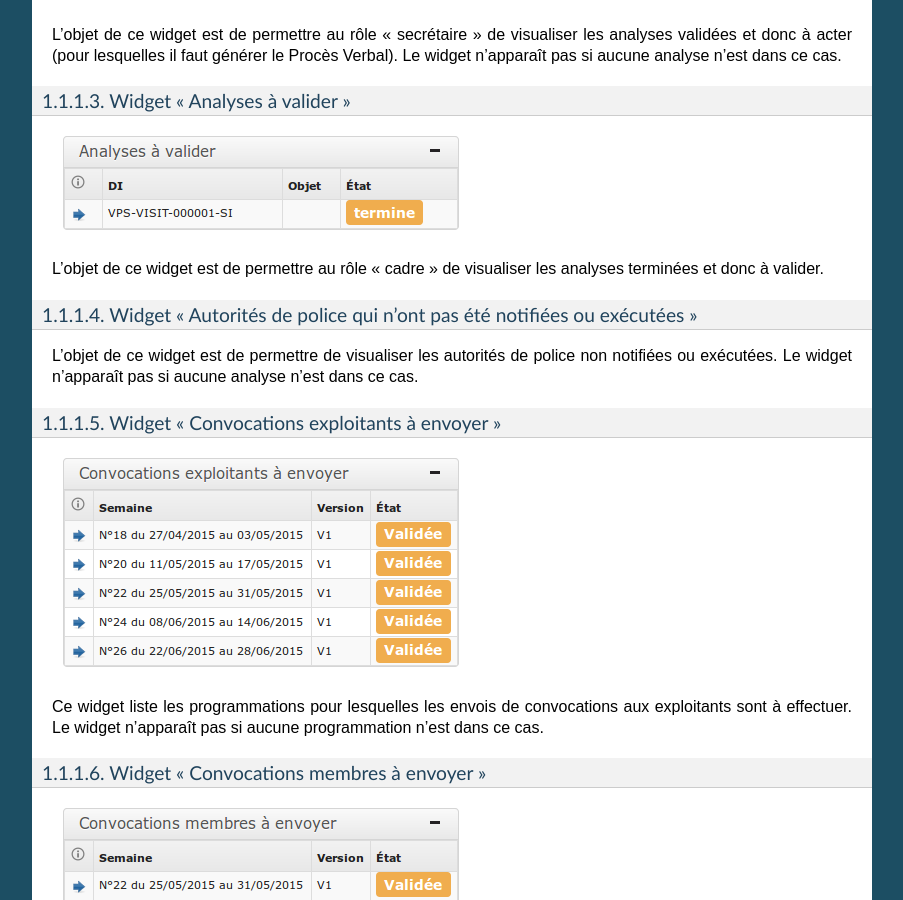
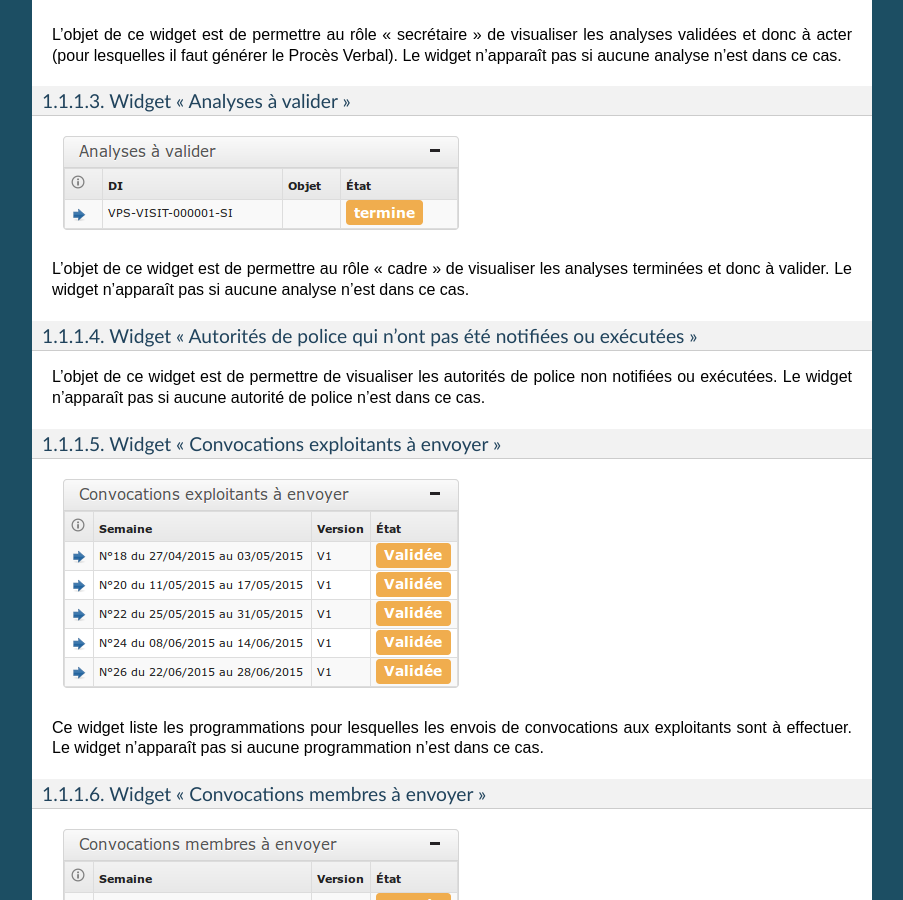
Before and after one commit to jcerini/openaria-documentation, a Sphinx documentation site: the page built from source/manuel_utilisateur/ergonomie/index.rst, in a window 1280 px wide and 900 px high, scrolled down 1864 px. Shown: the whole window, without its empty margins (198-1101 px from the left). Built offline with Sphinx 7.4.7, drawn with Linux system fonts in a browser that asks for light colours.

Commit message:
Update index.rst

```diff
--- a/source/manuel_utilisateur/ergonomie/index.rst
+++ b/source/manuel_utilisateur/ergonomie/index.rst
@@ -37,13 +37,13 @@ Widget "Analyses à valider"
 
 .. image:: widget_analyse_a_valider.png
 
-L'objet de ce widget est de permettre au rôle "cadre" de visualiser les  analyses terminées et donc à valider.
+L'objet de ce widget est de permettre au rôle "cadre" de visualiser les  analyses terminées et donc à valider. Le widget n'apparaît pas si aucune analyse n'est dans ce cas.
 
 
 Widget "Autorités de police qui n'ont pas été notifiées ou exécutées"
 #####################################################################
 
-L'objet de ce widget est de permettre de visualiser les autorités de police non notifiées ou exécutées. Le widget n'apparaît pas si aucune analyse n'est dans ce cas.
+L'objet de ce widget est de permettre de visualiser les autorités de police non notifiées ou exécutées. Le widget n'apparaît pas si aucune autorité de police n'est dans ce cas.
 
 
 Widget "Convocations exploitants à envoyer"
```
